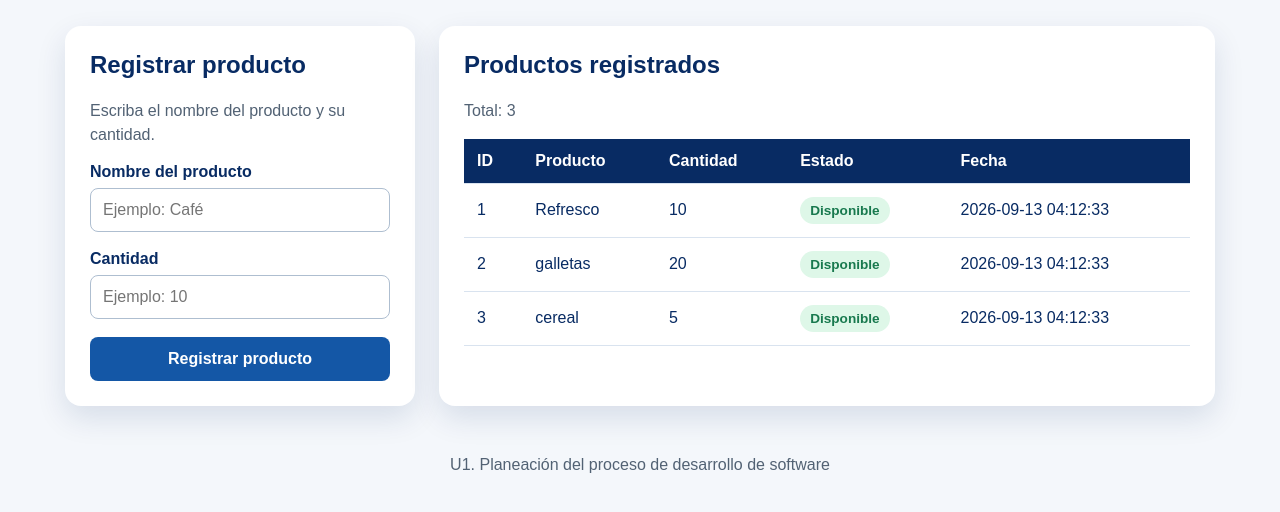
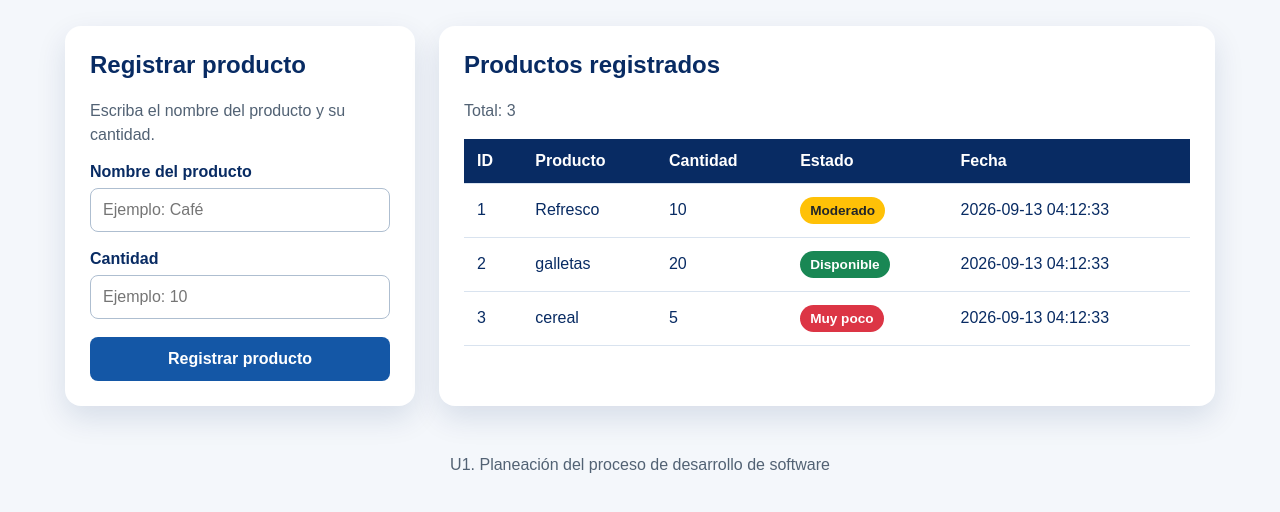
Before and after one commit to FreddyGP24/inventario, a PHP site: page / in a window 1280 px wide. Shown: the part 190-702 px from the top of the page. Run offline with PHP 8.4, Linux system fonts and the light colour scheme; data comes from the database, SQL or seed files in the repository; a stand-in replaces the project's code that opens the database connection.

Commit message:
Validar cantidad y agregar estados de inventario

```diff
--- /dev/null
+++ b/conexion.php
@@ -0,0 +1,24 @@
+<?php
+
+$servidor = 'localhost';
+$baseDatos = 'inventario';
+$usuario = 'root';
+$contrasena = '';
+
+try {
+    $conexion = new PDO(
+        "mysql:host=$servidor;dbname=$baseDatos;charset=utf8mb4",
+        $usuario,
+        $contrasena
+    );
+
+    $conexion->setAttribute(
+        PDO::ATTR_ERRMODE,
+        PDO::ERRMODE_EXCEPTION
+    );
+} catch (PDOException $error) {
+    die(
+        'No fue posible conectarse con la base de datos: '
+        . $error->getMessage()
+    );
+}
--- a/css/estilos.css
+++ b/css/estilos.css
@@ -197,3 +197,30 @@ footer {
         grid-template-columns: 1fr;
     }
 }
+
+
+
+
+/* Estado de inventario: cantidad baja */
+.estado.poco {
+    background-color: #dc3545;
+    color: white;
+}
+
+/* Estado de inventario: cantidad moderada */
+.estado.moderado {
+    background-color: #ffc107;
+    color: #212529;
+}
+
+/* Estado de inventario: cantidad suficiente */
+.estado.disponible {
+    background-color: #198754;
+    color: white;
+}
+
+/* Estado de inventario: sin existencia */
+.estado.agotado {
+    background-color: #6c757d;
+    color: white;
+}
--- a/guardar.php
+++ b/guardar.php
@@ -1,6 +1,6 @@
 <?php
 
-require_once __DIR__ . '/config/conexion.php';
+require_once __DIR__ . '/conexion.php';
 
 if ($_SERVER['REQUEST_METHOD'] !== 'POST') {
     header('Location: index.php');
--- a/index.php
+++ b/index.php
@@ -1,6 +1,6 @@
 <?php
 
-require_once __DIR__ . '/config/conexion.php';
+require_once __DIR__ . '/conexion.php';
 
 $consulta = $conexion->query(
     'SELECT
@@ -67,7 +67,7 @@ $estado = $_GET['estado'] ?? '';
 
             <?php if ($estado === 'cantidad_invalida'): ?>
                 <div class="mensaje error">
-                    La cantidad debe ser un número.
+                    La cantidad debe ser un número válido entre 0 y 999.
                 </div>
             <?php endif; ?>
 
@@ -96,6 +96,9 @@ $estado = $_GET['estado'] ?? '';
                         type="number"
                         id="cantidad"
                         name="cantidad"
+                        min="0"
+                        max="999"
+                        step="1"
                         placeholder="Ejemplo: 10"
                         required
                     >
@@ -158,13 +161,24 @@ $estado = $_GET['estado'] ?? '';
                                 </td>
 
                                 <td>
-                                    <?php if ($producto['cantidad'] > 0): ?>
+                                    <?php if ($producto['cantidad'] == 0): ?>
+                                        <span class="estado agotado">
+                                            Sin existencia
+                                        </span>
+
+                                    <?php elseif ($producto['cantidad'] <= 5): ?>
+                                        <span class="estado poco">
+                                            Muy poco
+                                        </span>
+
+                                    <?php elseif ($producto['cantidad'] <= 15): ?>
+                                        <span class="estado moderado">
+                                            Moderado
+                                        </span>
+
+                                    <?php else: ?>
                                         <span class="estado disponible">
                                             Disponible
-                                        </span>
-                                    <?php else: ?>
-                                        <span class="estado agotado">
-                                            Sin existencia
                                         </span>
                                     <?php endif; ?>
                                 </td>
```
